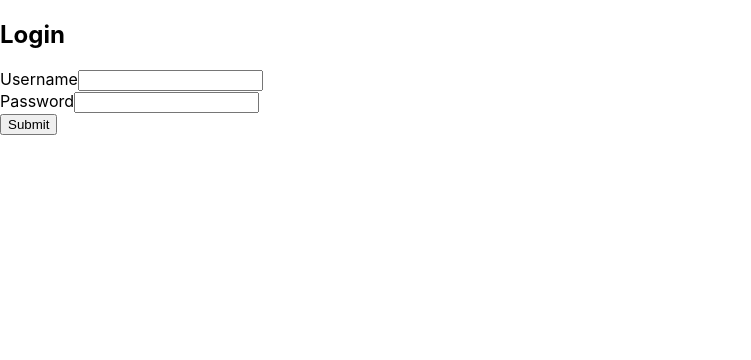
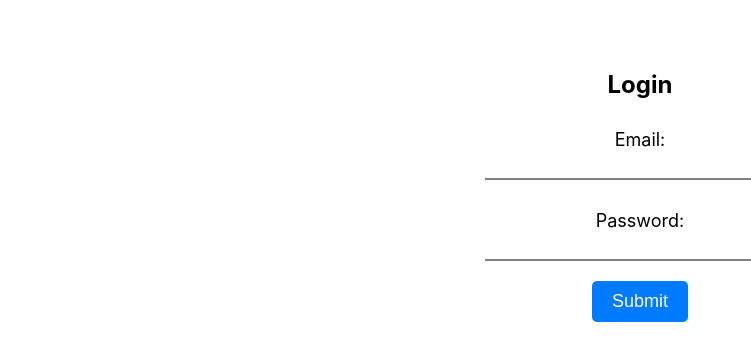
Before and after one commit to EdwardMayk/AE-product-inventory-FE, a React (Create React App) app: page / in a window 1280 px wide. Shown: the top 360 px of the page, without its empty margins (0-751 px from the left). Built offline with nearby package versions, Linux system fonts and the light colour scheme.

Commit message:
TA-15-LOGIN

```diff
--- a/src/components/LoginForm.css
+++ b/src/components/LoginForm.css
@@ -0,0 +1,35 @@
+.login-form {
+    display: flex;
+    flex-direction: column;
+    align-items: center;
+    margin-top: 50px;
+  }
+
+  label {
+    margin-top: 10px;
+    font-size: 18px;
+  }
+
+  input {
+    padding: 5px;
+    font-size: 16px;
+    border: none;
+    border-bottom: 2px solid gray;
+    margin-bottom: 20px;
+    width: 300px;
+    max-width: 100%;
+  }
+
+  button {
+    padding: 10px 20px;
+    background-color: #007bff;
+    color: white;
+    border: none;
+    border-radius: 5px;
+    font-size: 18px;
+    cursor: pointer;
+  }
+
+  button:hover {
+    background-color: #0069d9;
+  }
--- a/src/components/LoginForms.js
+++ b/src/components/LoginForms.js
@@ -1,31 +1,33 @@
 import React, { useState } from 'react';
 import './LoginForm.css';
 
-function LoginForm() {
-  const [username, setUsername] = useState('');
+const LoginForm = () => {
+  const [email, setEmail] = useState('');
   const [password, setPassword] = useState('');
+
+  const handleEmailChange = (event) => {
+    setEmail(event.target.value);
+  };
+
+  const handlePasswordChange = (event) => {
+    setPassword(event.target.value);
+  };
 
   const handleSubmit = (event) => {
     event.preventDefault();
-    console.log(`Username: ${username}, Password: ${password}`);
+    // Aquí podrías agregar la lógica para enviar los datos del formulario al servidor
   };
 
   return (
-    <div className="login-container">
+    <form className="login-form" onSubmit={handleSubmit}>
       <h2>Login</h2>
-      <form onSubmit={handleSubmit}>
-        <div className="form-group">
-          <label htmlFor="username">Username</label>
-          <input type="text" id="username" name="username" value={username} onChange={(e) => setUsername(e.target.value)} />
-        </div>
-        <div className="form-group">
-          <label htmlFor="password">Password</label>
-          <input type="password" id="password" name="password" value={password} onChange={(e) => setPassword(e.target.value)} />
-        </div>
-        <button type="submit">Submit</button>
-      </form>
-    </div>
+      <label htmlFor="email">Email:</label>
+      <input type="email" id="email" value={email} onChange={handleEmailChange} required />
+      <label htmlFor="password">Password:</label>
+      <input type="password" id="password" value={password} onChange={handlePasswordChange} required />
+      <button type="submit">Submit</button>
+    </form>
   );
-}
+};
 
 export default LoginForm;
```
